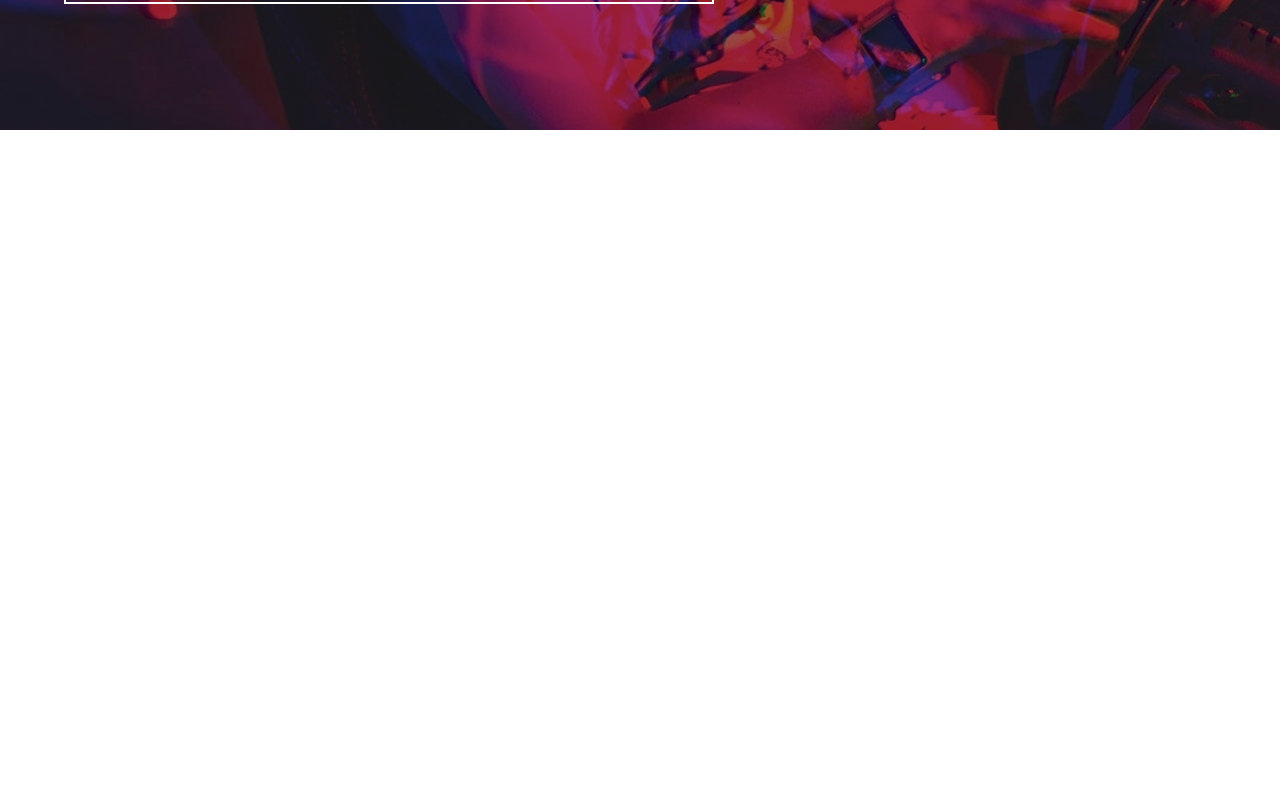
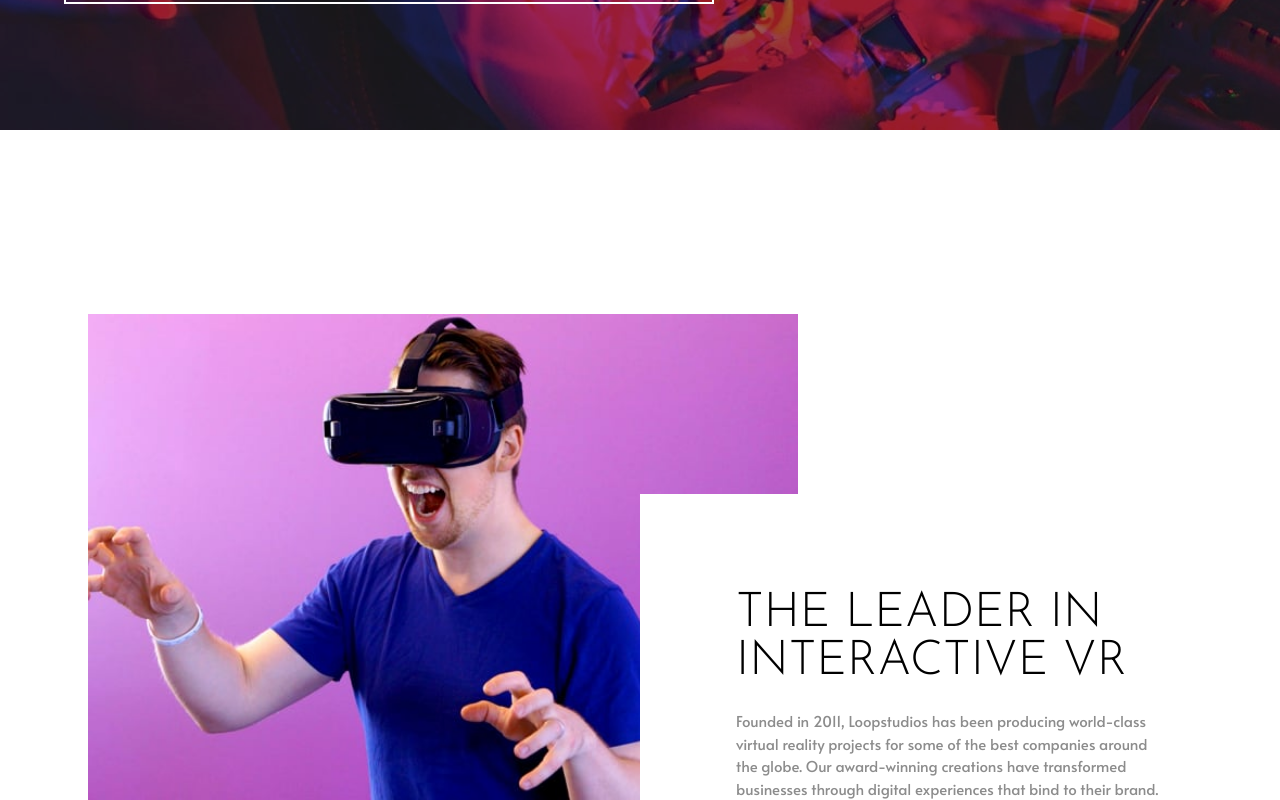
Before and after one commit to shobhit-gupta/fem11-loopstudios, a SvelteKit app: page / in a window 1280 px wide. Shown: the part 520-1320 px from the top of the page. Before the commit the page ends 800 px from the top, so only its background shows below. Built offline with nearby package versions, Linux system fonts and the light colour scheme.

Commit message:
feat: Add Intro section

```diff
--- a/src/app.css
+++ b/src/app.css
@@ -6,4 +6,7 @@
 	body {
 		@apply font-sans text-[15px];
 	}
+	section {
+		@apply mx-auto mt-24 max-w-6xl px-6 md:mt-[184px];
+	}
 }
--- a/src/routes/+page.svelte
+++ b/src/routes/+page.svelte
@@ -97,13 +97,13 @@
 			class="
 				max-w-[650px]
 				border-2
-			border-white
+				border-white
 				p-6
 				font-display
 				text-[40px]
 				font-light
 				uppercase
-			text-white
+				text-white
 				md:p-10
 				md:text-7xl
 			"
@@ -113,12 +113,71 @@
 	</div>
 </header>
 
-<!-- The leader in interactive VR -->
-
-<!-- Founded in 2011, Loopstudios has been producing world-class virtual reality  -->
-<!-- projects for some of the best companies around the globe. Our award-winning  -->
-<!-- creations have transformed businesses through digital experiences that bind  -->
-<!-- to their brand. -->
+<section>
+	<div
+		class="
+			grid
+			grid-cols-1
+			items-center
+			gap-12
+			md:grid-cols-[7fr_2fr_5fr]
+			md:grid-rows-1
+			md:items-end
+			md:gap-0
+		"
+	>
+		<img
+			src="/images/mobile/image-interactive.jpg"
+			alt=""
+			class="
+				w-full
+				bg-black
+				md:col-start-1
+				md:col-end-3
+				md:row-start-1
+			"
+		/>
+		<div
+			class="
+				bg-white
+				px-6
+				text-center
+				md:col-start-2
+				md:col-end-4
+				md:row-start-1
+				md:pl-8
+				md:pt-8
+				md:text-left
+				lg:pl-24
+				lg:pt-24
+			"
+		>
+			<h2
+				class="
+					font-display
+					text-[32px]
+					font-light
+					uppercase
+					leading-tight
+					lg:text-5xl
+				"
+			>
+				The leader in interactive VR
+			</h2>
+			<p
+				class="
+					mt-4
+					text-darkGray
+					md:mt-6
+				"
+			>
+				Founded in 2011, Loopstudios has been producing world-class virtual reality projects for
+				some of the best companies around the globe. Our award-winning creations have transformed
+				businesses through digital experiences that bind to their brand.
+			</p>
+		</div>
+	</div>
+</section>
 
 <!-- Our creations -->
 
```
